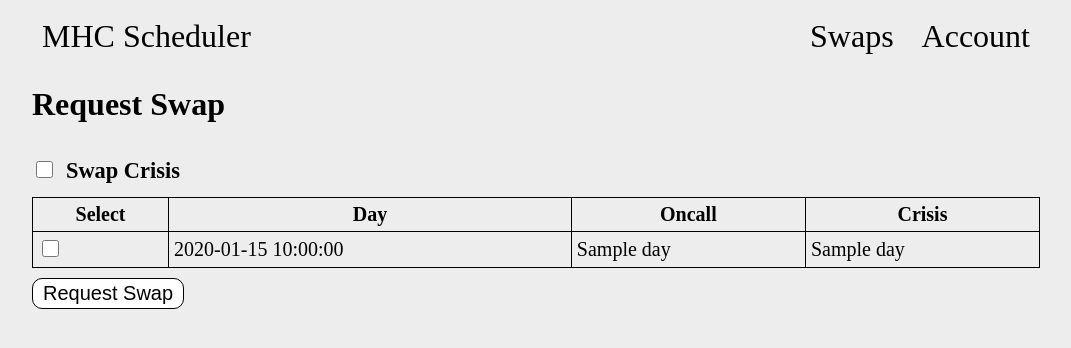
After one commit to Guthib-Programmer/MHC_Scheduler, a Flask app: template templates/swap.html in a window 1280 px wide. The commit adds this page. Shown: the top 348 px of the page, without its empty margins (104-1175 px from the left). Run offline with Flask 3, Linux system fonts and the light colour scheme; the template is opened without the code that fills it: most values are stand-ins (such as "Sample title", 1, 10 or a date in 2020).

Commit message:
Users can now request swaps, couple of todos left

```diff
--- a/app.py
+++ b/app.py
@@ -45,7 +45,7 @@ def index():
         return render_template('index.html', people=peopleData, days=daysData, accountLink="./signin")
 
 @app.route("/signin", methods=["GET", "POST"])
-def admin():
+def signin():
     if request.method == "POST":
         if not request.form.get("password") or not request.form.get("name"):
             return "Not all fields have been filled"
@@ -75,89 +75,170 @@ def admin():
     else:
         return render_template('signin.html', accountLink="#")
 
-@app.route("/account")
+@app.route("/account", methods=['GET', 'POST'])
 def account():
     if session.get("admin") != None:
         adminPerms = session['admin']
         personId = session['user_id']
 
-        con = sqlite3.connect("main.db")
-        con.row_factory = sqlite3.Row
-        cur = con.cursor()
+        if request.method == "POST":
+            if not request.form.get("daySelect"):
+                return "Empty Field"
 
-        if request.args.get("approve"):
-            requestId = request.args.get("approve")
+            selected_days = request.form.getlist('daySelect')
+            if len(selected_days) != 2:
+                return "Wrong number of days selected"
+
+            con = sqlite3.connect("main.db")
+            con.row_factory = sqlite3.Row
+            cur = con.cursor()
+
+            cur.execute("SELECT * FROM days WHERE id = ?", (selected_days[0],))
+            dayData = cur.fetchone()
+            dayDataList = dict(dayData)
+
+            selfDay = False
+            day1Id = 0
+            day2Id = 0
+
+            if request.form.get("crisis"):
+                if dayDataList['crisis_id'] == personId:
+                    selfDay = True
+                    day1Id = selected_days[0]
+            else:
+                if dayDataList['person_id'] == personId:
+                    selfDay = True
+                    day1Id = selected_days[0]
+
+            cur.execute("SELECT * FROM days WHERE id = ?", (selected_days[1],))
+            dayData = cur.fetchone()
+            dayDataList = dict(dayData)
+
+            if request.form.get("crisis"): # TODO: Change return statements to return to a error page
+                if dayDataList['crisis_id'] == personId:
+                    if selfDay:
+                        return "Cannot select two days of your own"
+                    else:
+                        day1Id = selected_days[1]
+                        day2Id = selected_days[0]
+                else:
+                    if selfDay:
+                        day2Id = selected_days[1]
+                    else:
+                        return "One of the days must be your own"
+            else:
+                if dayDataList['person_id'] == personId:
+                    if selfDay:
+                        return "Cannot select two days of your own"
+                    else:
+                        day1Id = selected_days[1]
+                        day2Id = selected_days[0]
+                else:
+                    if selfDay:
+                        day2Id = selected_days[1]
+                    else:
+                        return "One of the days must be your own"
+
+            if request.form.get("crisis"):
+                cur.execute("INSERT INTO requests (day1, day2, crisis) VALUES (?,?,1)", (day1Id, day2Id))
+            else:
+                cur.execute("INSERT INTO requests (day1, day2, crisis) VALUES (?,?,0)", (day1Id, day2Id))
+
+            con.commit()
+            con.close()
+
+            return "Something"
+        else:
+            con = sqlite3.connect("main.db")
+            con.row_factory = sqlite3.Row
+            cur = con.cursor()
+
+            if request.args.get("approve"):
+                requestId = request.args.get("approve")
+                if adminPerms == 1:
+                    cur.execute("SELECT person_id from days WHERE id = (SELECT day1 FROM requests WHERE id = ?)", (requestId,)) # TODO Swap crisis if it is crisis to swap
+                    day1 = cur.fetchone()
+                    day1Person = list(day1)
+                    cur.execute("UPDATE days SET person_id = (SELECT person_id from days WHERE id = (SELECT day2 FROM requests WHERE id = ?)) WHERE id = (SELECT day1 FROM requests WHERE id = ?)", (requestId,requestId))
+                    cur.execute("UPDATE days SET person_id = ? WHERE id = (SELECT day2 FROM requests WHERE id = ?)", (day1Person[0],requestId))
+                    cur.execute("UPDATE requests SET approved = 1, approved_by = ?, timestamp = datetime() WHERE id = ?", (personId, requestId))
+                    con.commit()
+                    cur.close()
+                    return redirect("./account")
+                else:
+                    cur.execute("SELECT id FROM people WHERE id IN (SELECT person_id FROM days WHERE id IN (SELECT day2 FROM requests WHERE id = ?))", (requestId,))
+                    row = cur.fetchone()
+                    if row:
+                        rowData = list(row)
+                        if rowData[0] == personId:
+                            cur.execute("SELECT person_id from days WHERE id = (SELECT day1 FROM requests WHERE id = ?)", (requestId,)) # TODO Swap crisis if it is crisis to swap
+                            day1 = cur.fetchone()
+                            day1Person = list(day1)
+                            cur.execute("UPDATE days SET person_id = (SELECT person_id from days WHERE id = (SELECT day2 FROM requests WHERE id = ?)) WHERE id = (SELECT day1 FROM requests WHERE id = ?)", (requestId,requestId))
+                            cur.execute("UPDATE days SET person_id = ? WHERE id = (SELECT day2 FROM requests WHERE id = ?)", (day1Person[0],requestId))
+                            cur.execute("UPDATE requests SET approved = 1, approved_by = ?, timestamp = datetime() WHERE id = ?;", (personId, requestId))
+                            con.commit()
+                            cur.close()
+                            return redirect("./account")
+                        else:
+                            attackDetails = "Thie could be someone trying a URL Injection attack. They have tried to approve a request where they do not have valid permissions to do so. User ID: " + personId + ", Request ID: " + requestId
+                            cur.execute("INSERT INTO suspicious (person_id, timestamp, type, details) VALUES (?, datetime(), 1, ?)", (personId, attackDetails))
+                            con.commit()
+                            cur.close()
+                            return "Something went wrong, Error: Could not confirm user permission. <a href='../'>Home</a>"
+                    else:
+                        cur.close()
+                        return "Something went wrong, Error: Could not retrieve a person id from database" # TODO: log in database suspicious activity, possible URL injection attempt
+            elif request.args.get("deny"):
+
+                requestId = request.args.get("deny")
+                if adminPerms == 1:
+                    cur.execute("UPDATE requests SET approved = 2, approved_by = ?, timestamp = datetime() WHERE id = ?", (personId, requestId))
+                    con.commit()
+                    cur.close()
+                    return redirect("./account")
+                else:
+                    cur.execute("SELECT id FROM people WHERE id IN (SELECT person_id FROM days WHERE id IN (SELECT day2 FROM requests WHERE id = ?))", (requestId,))
+                    row = cur.fetchone()
+                    if row:
+                        rowData = list(row)
+                        if rowData[0] == personId:
+                            cur.execute("UPDATE requests SET approved = 2, approved_by = ?, timestamp = datetime() WHERE id = ?", (personId, requestId))
+                            con.commit()
+                            cur.close()
+                            return redirect("./account")
+                        else:
+                            attackDetails = "Thie could be someone trying a URL Injection attack. They have tried to approve a request where they do not have valid permissions to do so. User ID: " + personId + ", Request ID: " + requestId
+                            cur.execute("INSERT INTO suspicious (person_id, timestamp, type, details) VALUES (?, datetime(), 1, ?)", (personId, attackDetails))
+                            con.commit()
+                            cur.close()
+                            return "Something went wrong, Error: Could not confirm user permission. <a href='../'>Home</a>"
+                    else:
+                        cur.close()
+                        return "Something went wrong, Error: Could not retrieve a person id from database" # TODO: log in database suspicious activity, possible URL injection attempt
+
+            if request.args.get("swap"):
+
+                cur.execute("SELECT days.id, days.date, p1.name AS p1Name, p2.name AS p2Name FROM days JOIN people p1 ON days.person_id = p1.id JOIN people p2 ON days.crisis_id = p2.id LIMIT 25;")
+                rows = cur.fetchall()
+                daysData = [dict(row) for row in rows]
+
+                con.close()
+
+                return render_template("swap.html", days=daysData)
+
+            cur.execute("SELECT requests.id, requests.crisis, d1.date AS day1Name, d2.date AS day2Name, people.name FROM requests JOIN days d1 ON requests.day1 = d1.id JOIN days d2 ON requests.day2 = d2.id JOIN people ON d1.person_id = people.id WHERE day2 IN (SELECT id FROM days WHERE person_id = ? OR crisis_id = ?) AND approved = 0;", (personId, personId))
+            rows = cur.fetchall()
+            daysData = [dict(row) for row in rows]
+
+            con.close()
+
+
+
             if adminPerms == 1:
-                cur.execute("SELECT person_id from days WHERE id = (SELECT day1 FROM requests WHERE id = ?)", (requestId,)) # TODO Swap crisis if it is crisis to swap
-                day1 = cur.fetchone()
-                day1Person = list(day1)
-                cur.execute("UPDATE days SET person_id = (SELECT person_id from days WHERE id = (SELECT day2 FROM requests WHERE id = ?)) WHERE id = (SELECT day1 FROM requests WHERE id = ?)", (requestId,requestId))
-                cur.execute("UPDATE days SET person_id = ? WHERE id = (SELECT day2 FROM requests WHERE id = ?)", (day1Person[0],requestId))
-                cur.execute("UPDATE requests SET approved = 1, approved_by = ?, timestamp = datetime() WHERE id = ?", (personId, requestId))
-                con.commit()
-                cur.close()
-                return redirect("./account")
+
+                return render_template('admin.html', days=daysData)
             else:
-                cur.execute("SELECT id FROM people WHERE id IN (SELECT person_id FROM days WHERE id IN (SELECT day2 FROM requests WHERE id = ?))", (requestId,))
-                row = cur.fetchone()
-                if row:
-                    rowData = list(row)
-                    if rowData[0] == personId:
-                        cur.execute("SELECT person_id from days WHERE id = (SELECT day1 FROM requests WHERE id = ?)", (requestId,)) # TODO Swap crisis if it is crisis to swap
-                        day1 = cur.fetchone()
-                        day1Person = list(day1)
-                        cur.execute("UPDATE days SET person_id = (SELECT person_id from days WHERE id = (SELECT day2 FROM requests WHERE id = ?)) WHERE id = (SELECT day1 FROM requests WHERE id = ?)", (requestId,requestId))
-                        cur.execute("UPDATE days SET person_id = ? WHERE id = (SELECT day2 FROM requests WHERE id = ?)", (day1Person[0],requestId))
-                        cur.execute("UPDATE requests SET approved = 1, approved_by = ?, timestamp = datetime() WHERE id = ?;", (personId, requestId))
-                        con.commit()
-                        cur.close()
-                        return redirect("./account")
-                    else:
-                        attackDetails = "Thie could be someone trying a URL Injection attack. They have tried to approve a request where they do not have valid permissions to do so. User ID: " + personId + ", Request ID: " + requestId
-                        cur.execute("INSERT INTO suspicious (person_id, timestamp, type, details) VALUES (?, datetime(), 1, ?)", (personId, attackDetails))
-                        con.commit()
-                        cur.close()
-                        return "Something went wrong, Error: Could not confirm user permission. <a href='../'>Home</a>"
-                else:
-                    cur.close()
-                    return "Something went wrong, Error: Could not retrieve a person id from database" # TODO: log in database suspicious activity, possible URL injection attempt
-        elif request.args.get("deny"):
-            requestId = request.args.get("deny")
-            if adminPerms == 1:
-                cur.execute("UPDATE requests SET approved = 2, approved_by = ?, timestamp = datetime() WHERE id = ?", (personId, requestId))
-                con.commit()
-                cur.close()
-                return redirect("./account")
-            else:
-                cur.execute("SELECT id FROM people WHERE id IN (SELECT person_id FROM days WHERE id IN (SELECT day2 FROM requests WHERE id = ?))", (requestId,))
-                row = cur.fetchone()
-                if row:
-                    rowData = list(row)
-                    if rowData[0] == personId:
-                        cur.execute("UPDATE requests SET approved = 2, approved_by = ?, timestamp = datetime() WHERE id = ?", (personId, requestId))
-                        con.commit()
-                        cur.close()
-                        return redirect("./account")
-                    else:
-                        attackDetails = "Thie could be someone trying a URL Injection attack. They have tried to approve a request where they do not have valid permissions to do so. User ID: " + personId + ", Request ID: " + requestId
-                        cur.execute("INSERT INTO suspicious (person_id, timestamp, type, details) VALUES (?, datetime(), 1, ?)", (personId, attackDetails))
-                        con.commit()
-                        cur.close()
-                        return "Something went wrong, Error: Could not confirm user permission. <a href='../'>Home</a>"
-                else:
-                    cur.close()
-                    return "Something went wrong, Error: Could not retrieve a person id from database" # TODO: log in database suspicious activity, possible URL injection attempt
-
-        cur.execute("SELECT requests.id, requests.crisis, d1.date AS day1Name, d2.date AS day2Name, people.name FROM requests JOIN days d1 ON requests.day1 = d1.id JOIN days d2 ON requests.day2 = d2.id JOIN people ON d1.person_id = people.id WHERE day2 IN (SELECT id FROM days WHERE person_id = ? OR crisis_id = ?) AND approved = 0;", (personId, personId))
-        rows = cur.fetchall()
-        daysData = [dict(row) for row in rows]
-
-        con.close()
-
-        if adminPerms == 1:
-
-            return render_template('admin.html', days=daysData)
-        else:
-            return render_template('user.html', days=daysData)
+                return render_template('user.html', days=daysData)
     else:
         return redirect("/")
--- a/static/main.css
+++ b/static/main.css
@@ -54,9 +54,16 @@ form
     margin: 10px 0 20px 0;
 }
 
+form input[type='checkbox']
+{
+    height: 17px;
+    width: 17px;
+}
+
 table
 {
     width: 100%;
+    margin: 10px 0;
 }
 
 th,
@@ -89,3 +96,24 @@ td
     box-sizing: border-box;
     -moz-box-sizing: border-box;
 }
+
+.userSubnav
+{
+    display: flex;
+    flex-direction: row;
+    justify-content: space-between;
+    align-items: center;
+}
+
+.userSubnav a
+{
+    text-decoration: none;
+    color: black;
+    font-size: 1.4rem;
+    padding: 10px;
+}
+
+.userSubnav a:hover
+{
+    background-color: rgb(223, 223, 223);
+}
--- /dev/null
+++ b/templates/swap.html
@@ -0,0 +1,43 @@
+{% extends "base.html" %}
+
+{% block head %}
+
+{% endblock %}
+
+{% block body %}
+<nav> <!-- Navbar -->
+    <a href="./">MHC Scheduler</a>
+    <div>
+        <a href="./account">Swaps</a>
+        <a href="signin">Account</a>
+    </div>
+
+</nav>
+<main>
+    <div class="userSubnav">
+        <h1>Request Swap</h1>
+    </div>
+
+    <form action="#" method="post">
+        <input type="checkbox" name="crisis" id="crisis"><label for="crisis">Swap Crisis</label><br>
+        <table>
+            <tr>
+                <th>Select</th>
+                <th>Day</th>
+                <th>Oncall</th>
+                <th>Crisis</th>
+            </tr>
+            {% for day in days %}
+            <tr>
+                <td><input type="checkbox" name="daySelect" value="{{ day['id'] }}"></td> <!-- TODO: Disable and enable checkboxes as they are valid input -->
+                <td>{{ day['date'] }}</td>
+                <td>{{ day['p1Name'] }}</td>
+                <td>{{ day['p2Name'] }}</td>
+            </tr>
+            {% endfor %}
+        </table>
+        <input type="submit" value="Request Swap" name="swapRequest">
+    </form>
+
+</main>
+{% endblock %}
```
Also changed, not shown: templates/user.html (+5 -2 lines), main.db.
